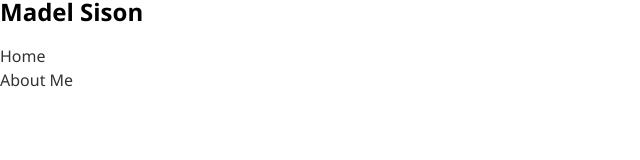
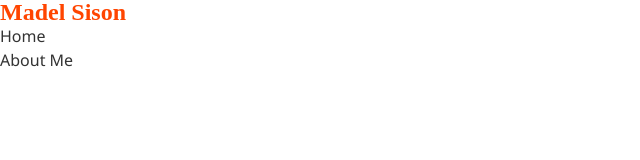
Before and after one commit to madelsison/madelsison_website, a plain HTML site: page index.html in a window 1280 px wide. Shown: the whole page, without its empty margins (0-640 px from the left). Drawn offline with Linux system fonts and the light colour scheme.

Commit message:
Update style.css

```diff
--- a/css/style.css
+++ b/css/style.css
@@ -14,7 +14,10 @@ a {
     color: #333;
     text-decoration: none;
 }
-h1,
+h1 {
+    font-family: 'Rollete Qaku Regular';
+    color: orangered;
+}
 h2,
 h3 {
     padding-bottom: 20px;
```
